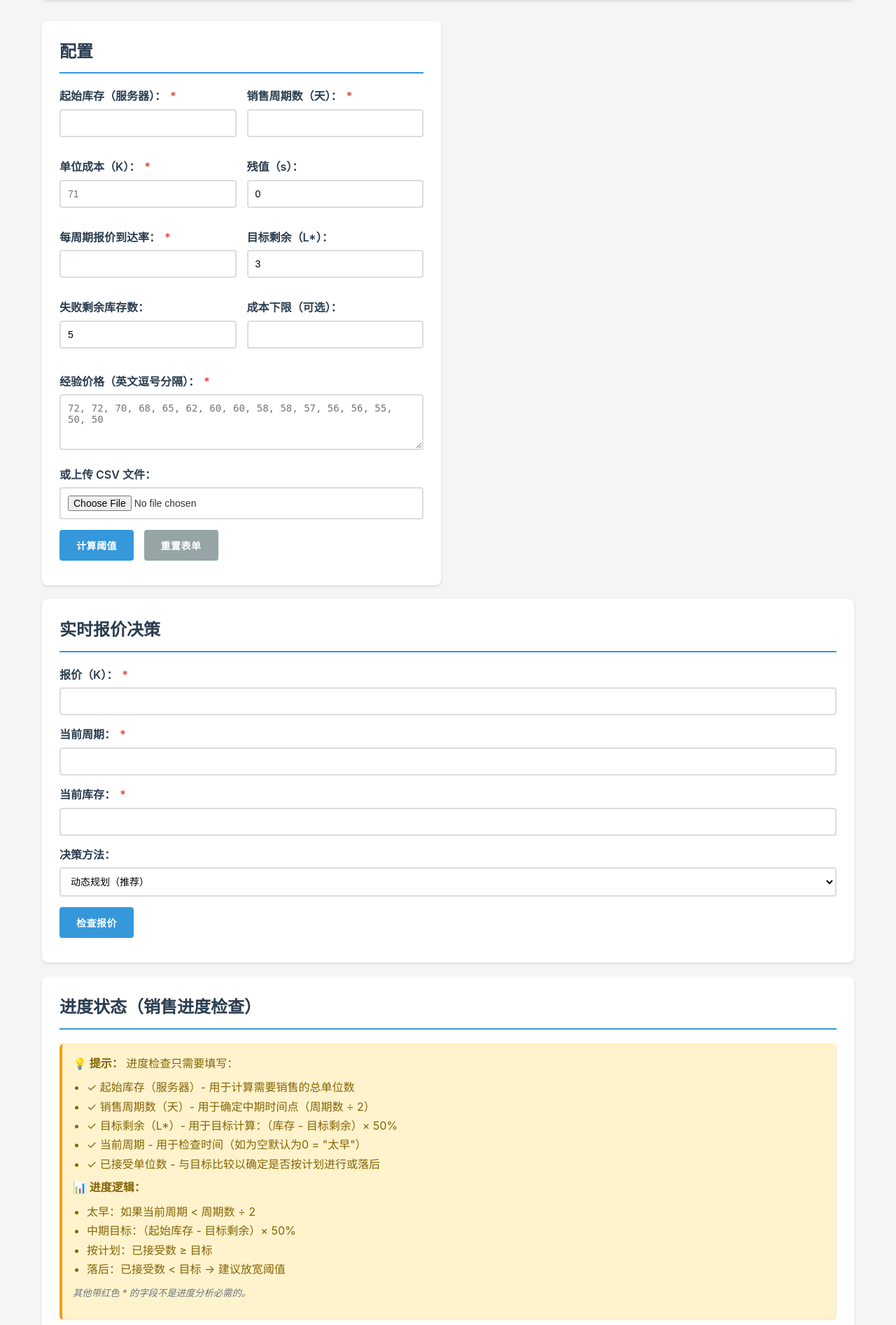
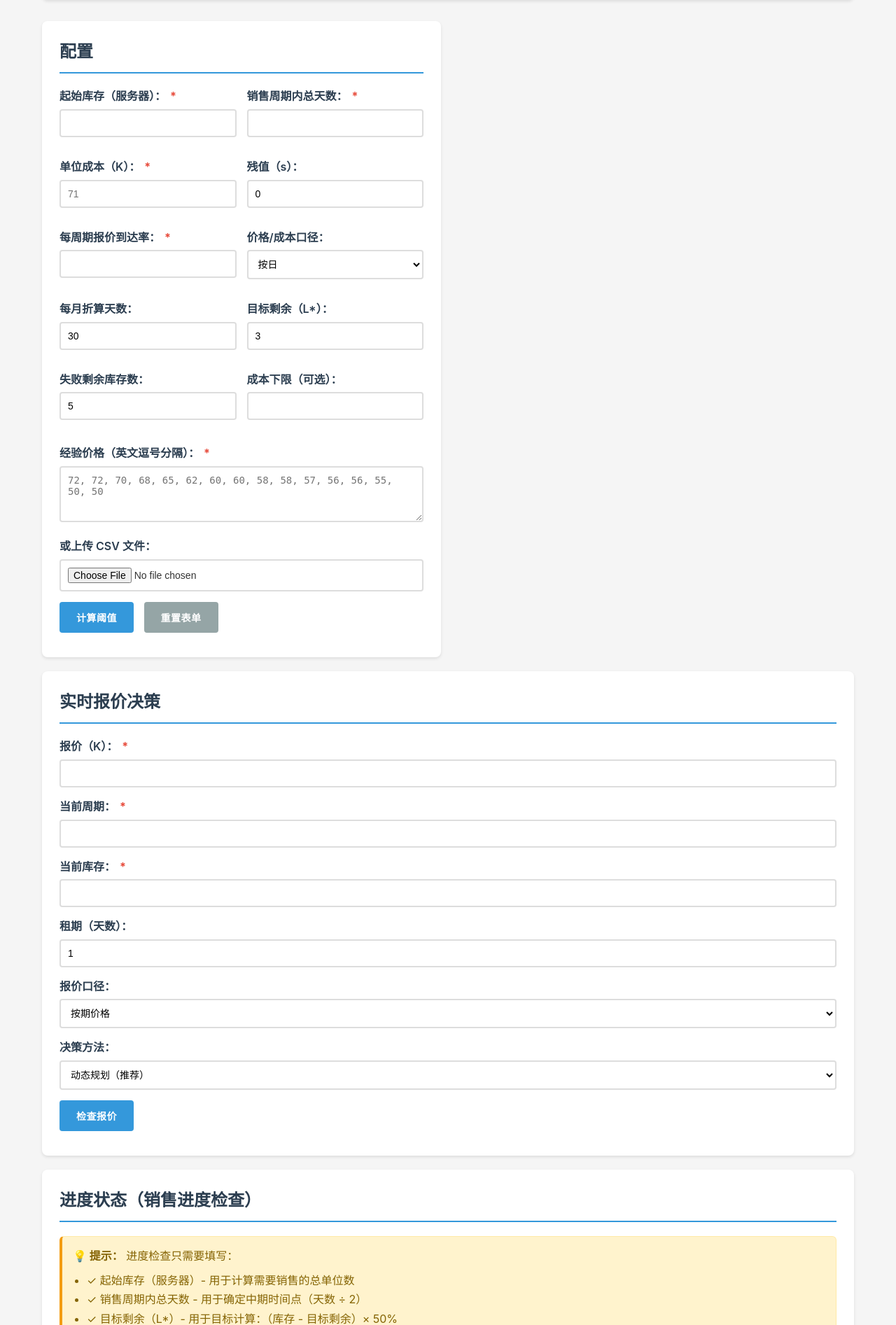
Before and after one commit to xlzhou/rental_threshold_calculator, a Flask app: page / in a window 1280 px wide. Shown: the part 175-2068 px from the top of the page at 70% size. Run offline with Flask 2, Linux system fonts and the light colour scheme.

Commit message:
Add Rental Duration

```diff
--- a/app.py
+++ b/app.py
@@ -38,25 +38,37 @@ def calculate_threshold():
     try:
         data = request.get_json()
 
-        # Create configuration with flexible cost floor for dynamic programming
+        # Create configuration with cost floor (default to cost to avoid 0-threshold surprises)
         cost_floor = data.get('cost_floor')
         if cost_floor is None:
-            # Allow sub-cost acceptance for better dynamic optimization
-            cost_floor = 0.0  # Or even negative: -float('inf') for no floor
+            cost_floor = data['cost']
+
+        # Unit handling
+        unit = data.get('unit', 'per_day')
+        days_per_month = int(data.get('days_per_month', 30) or 30)
+
+        # Convert prices/costs to per-day if inputs are monthly
+        c = data['cost']
+        cost_floor_input = cost_floor
+        prices_in = list(data['prices'])
+        if unit == 'per_month':
+            c = c / days_per_month
+            cost_floor_input = cost_floor_input / days_per_month if cost_floor_input is not None else None
+            prices_in = [p / days_per_month for p in prices_in]
 
         config = RentalConfig(
             X=data['inventory'],
             T=data['periods'],
-            c=data['cost'],
+            c=c,
             s=data.get('salvage', 0.0),
             arrival_rate=data['arrival_rate'],
             target_leftover=data.get('target_leftover', 3),
             failure_threshold=data.get('failure_threshold', 5),
-            cost_floor=cost_floor
+            cost_floor=cost_floor_input
         )
 
         # Create price distribution
-        price_dist = PriceDistribution(data['prices'])
+        price_dist = PriceDistribution(prices_in)
 
         # Create calculator and compute results
         calculator = RentalThresholdCalculator(config, price_dist)
@@ -90,7 +102,9 @@ def calculate_threshold():
                 'initial_value': dynamic_result.value_function.get((0, config.X), 0),
                 'initial_bid_price': dynamic_result.bid_prices.get((0, config.X), 0),
                 'initial_threshold': dynamic_result.policy.get((0, config.X), 0)
-            }
+            },
+            'unit': unit,
+            'days_per_month': days_per_month
         }
 
         return jsonify(response)
@@ -106,6 +120,10 @@ def check_offer():
 
         # Recreate configuration and calculator
         config_data = data['config']
+        # Use unit information from original calculation
+        unit = config_data.get('unit', 'per_day')
+        days_per_month = int(config_data.get('days_per_month', 30) or 30)
+
         config = RentalConfig(
             X=config_data['inventory'],
             T=config_data['periods'],
@@ -149,11 +167,19 @@ def check_offer():
 
             # Make decision based on user choice
             use_dynamic = data.get('use_dynamic', True)  # Default to dynamic
+            # Convert per-period offer to per-day if needed
+            offer_price = data['offer_price']
+            offer_type = data.get('offer_type', 'per_period')
+            if offer_type == 'per_period' and unit == 'per_month':
+                offer_price = offer_price / days_per_month
+
             accept, rationale, margin = calculator.make_decision(
-                data['offer_price'],
+                offer_price,
                 current_period,
                 current_inventory,
-                use_dynamic=use_dynamic
+                use_dynamic=use_dynamic,
+                duration=data.get('duration', 1),
+                offer_type=offer_type
             )
 
         return jsonify({
@@ -174,6 +200,9 @@ def get_dynamic_threshold():
 
         # Recreate configuration and calculator
         config_data = data['config']
+        unit = config_data.get('unit', 'per_day')
+        days_per_month = int(config_data.get('days_per_month', 30) or 30)
+
         config = RentalConfig(
             X=config_data['inventory'],
             T=config_data['periods'],
@@ -185,7 +214,11 @@ def get_dynamic_threshold():
             cost_floor=config_data.get('cost_floor', 0.0)
         )
 
-        price_dist = PriceDistribution(data['prices'])
+        # Convert prices to per-day if needed
+        prices_in = data['prices']
+        if unit == 'per_month':
+            prices_in = [p / days_per_month for p in prices_in]
+        price_dist = PriceDistribution(prices_in)
         calculator = RentalThresholdCalculator(config, price_dist)
 
         # Get dynamic programming results
@@ -211,9 +244,16 @@ def get_dynamic_threshold():
 
         static_threshold = static_result.operational_cutoff
 
+        # SOBP thresholds for requested duration (defaults to 1)
+        duration = data.get('duration', 1)
+        sobp_per, sobp_total = calculator.compute_sobp_threshold(duration, current_period, current_inventory)
+
         return jsonify({
             'dynamic_threshold': dynamic_threshold if dynamic_threshold != float('inf') else 999999,
             'static_threshold': static_threshold,
+            'sobp_per_period_threshold': sobp_per,
+            'sobp_total_threshold': sobp_total,
+            'duration': duration,
             'current_period': current_period,
             'current_inventory': current_inventory,
             'is_end_condition': dynamic_threshold == float('inf'),
--- a/static/js/app.js
+++ b/static/js/app.js
@@ -63,6 +63,11 @@ class RentalCalculator {
         document.getElementById('current-inventory').addEventListener('input', () => {
             this.updateDynamicThreshold();
         });
+
+        const durationEl = document.getElementById('duration');
+        if (durationEl) {
+            durationEl.addEventListener('input', () => this.updateDynamicThreshold());
+        }
 
         // Language selector
         document.getElementById('language-selector').addEventListener('change', (e) => {
@@ -155,6 +160,8 @@ class RentalCalculator {
         const currentPeriod = parseInt(document.getElementById('current-period').value) || 0;
         const currentInventory = parseInt(document.getElementById('current-inventory').value) || this.results.config.inventory;
         const thresholdType = document.getElementById('threshold-type').value;
+        const duration = parseInt(document.getElementById('duration').value) || 1;
+        const offerType = document.getElementById('offer-type').value || 'per_period';
 
         if (isNaN(offerPrice)) {
             this.showError('Please enter a valid offer price');
@@ -175,7 +182,9 @@ class RentalCalculator {
                     offer_price: offerPrice,
                     current_period: currentPeriod,
                     current_inventory: currentInventory,
-                    use_dynamic: thresholdType === 'dynamic'
+                    use_dynamic: thresholdType === 'dynamic',
+                    duration: duration,
+                    offer_type: offerType
                 })
             });
 
@@ -183,6 +192,8 @@ class RentalCalculator {
 
             if (response.ok) {
                 this.displayOfferResult(data);
+                // Update thresholds (SOBP may depend on duration)
+                this.updateDynamicThreshold();
             } else {
                 this.showError('Offer check failed: ' + (data.error || 'Unknown error'));
             }
@@ -275,9 +286,10 @@ class RentalCalculator {
             if (response.ok) {
                 // Update the displayed threshold
                 const currency = this.getCurrencySymbol();
-                document.getElementById('operational-cutoff').textContent = `${currency}${data.new_threshold.toFixed(2)}`;
+                const scale = (this.results.unit === 'per_month') ? (this.results.days_per_month || 30) : 1;
+                document.getElementById('operational-cutoff').textContent = `${currency}${(data.new_threshold * scale).toFixed(2)}`;
                 this.results.static_analysis.operational_cutoff = data.new_threshold;
-                this.showSuccess('Threshold relaxed to ' + currency + data.new_threshold.toFixed(2));
+                this.showSuccess('Threshold relaxed to ' + currency + (data.new_threshold * scale).toFixed(2));
             } else {
                 this.showError('Failed to relax threshold: ' + (data.error || 'Unknown error'));
             }
@@ -293,6 +305,8 @@ class RentalCalculator {
             cost: parseFloat(document.getElementById('cost').value),
             salvage: parseFloat(document.getElementById('salvage').value) || 0,
             arrival_rate: parseFloat(document.getElementById('arrival-rate').value),
+            unit: (document.getElementById('price-unit') && document.getElementById('price-unit').value) || 'per_day',
+            days_per_month: parseInt(document.getElementById('days-per-month')?.value) || 30,
             target_leftover: parseInt(document.getElementById('target-leftover').value) || 3,
             failure_threshold: parseInt(document.getElementById('failure-threshold').value) || 5,
             cost_floor: parseFloat(document.getElementById('cost-floor').value) || null,
@@ -336,19 +350,20 @@ class RentalCalculator {
         const dynamic = data.dynamic_analysis;
         const config = data.config;
         const currency = this.getCurrencySymbol();
+        const scale = (data.unit === 'per_month') ? (data.days_per_month || 30) : 1;
 
         // Static analysis results
-        document.getElementById('optimal-threshold').textContent = `${currency}${results.threshold.toFixed(2)}`;
-        document.getElementById('operational-cutoff').textContent = `${currency}${results.operational_cutoff.toFixed(2)}`;
+        document.getElementById('optimal-threshold').textContent = `${currency}${(results.threshold * scale).toFixed(2)}`;
+        document.getElementById('operational-cutoff').textContent = `${currency}${(results.operational_cutoff * scale).toFixed(2)}`;
         document.getElementById('expected-accepts').textContent = results.expected_accepts.toFixed(1);
         document.getElementById('expected-leftover').textContent = results.expected_leftover.toFixed(1);
-        document.getElementById('conditional-mean-price').textContent = `${currency}${results.conditional_mean_price.toFixed(2)}`;
+        document.getElementById('conditional-mean-price').textContent = `${currency}${(results.conditional_mean_price * scale).toFixed(2)}`;
         document.getElementById('expected-profit').textContent = `${currency}${results.expected_profit.toFixed(2)}`;
 
         // Dynamic analysis results
         document.getElementById('initial-value').textContent = `${currency}${dynamic.initial_value.toFixed(2)}`;
-        document.getElementById('initial-bid-price').textContent = `${currency}${dynamic.initial_bid_price.toFixed(2)}`;
-        document.getElementById('initial-threshold').textContent = `${currency}${dynamic.initial_threshold.toFixed(2)}`;
+        document.getElementById('initial-bid-price').textContent = `${currency}${(dynamic.initial_bid_price * scale).toFixed(2)}`;
+        document.getElementById('initial-threshold').textContent = `${currency}${(dynamic.initial_threshold * scale).toFixed(2)}`;
 
         // Decision guidance
         this.displayDecisionGuidance(data);
@@ -370,14 +385,15 @@ class RentalCalculator {
         // Get current language and currency symbol
         const isZh = window.i18n && window.i18n.getCurrentLanguage() === 'zh';
         const currency = this.getCurrencySymbol();
+        const scale = (data.unit === 'per_month') ? (data.days_per_month || 30) : 1;
 
         const guidance = [
             isZh ?
-                `• 接受报价 ≥ ${currency}${results.operational_cutoff.toFixed(2)}（静态阈值）` :
-                `• Accept offers ≥ ${currency}${results.operational_cutoff.toFixed(2)} (static threshold)`,
+                `• 接受报价 ≥ ${currency}${(results.operational_cutoff * scale).toFixed(2)}（静态阈值）` :
+                `• Accept offers ≥ ${currency}${(results.operational_cutoff * scale).toFixed(2)} (static threshold)`,
             isZh ?
-                `• 接受报价 ≥ ${currency}${dynamic.initial_threshold.toFixed(2)}（动态阈值，t=0）` :
-                `• Accept offers ≥ ${currency}${dynamic.initial_threshold.toFixed(2)} (dynamic threshold, t=0)`,
+                `• 接受报价 ≥ ${currency}${(dynamic.initial_threshold * scale).toFixed(2)}（动态阈值，t=0）` :
+                `• Accept offers ≥ ${currency}${(dynamic.initial_threshold * scale).toFixed(2)} (dynamic threshold, t=0)`,
             isZh ?
                 `• 目标销售量：${targetSellThrough} 个单位` :
                 `• Target sell-through: ${targetSellThrough} units`,
@@ -404,6 +420,9 @@ class RentalCalculator {
 
         const currentPeriod = parseInt(document.getElementById('current-period').value) || 0;
         const currentInventory = parseInt(document.getElementById('current-inventory').value) || this.results.config.inventory;
+        const duration = parseInt(document.getElementById('duration').value) || 1;
+        const currency = this.getCurrencySymbol();
+        const scale = (this.results.unit === 'per_month') ? (this.results.days_per_month || 30) : 1;
 
         try {
             const response = await fetch('/api/get-dynamic-threshold', {
@@ -415,22 +434,27 @@ class RentalCalculator {
                     config: this.results.config,
                     prices: this.results.prices,
                     current_period: currentPeriod,
-                    current_inventory: currentInventory
+                    current_inventory: currentInventory,
+                    duration: duration
                 })
             });
 
             const data = await response.json();
 
             if (response.ok) {
-                const currency = this.getCurrencySymbol();
                 if (data.is_end_condition) {
                     document.getElementById('current-threshold').textContent = 'No offers accepted';
                     document.getElementById('current-threshold').style.color = '#e74c3c';
                 } else {
-                    document.getElementById('current-threshold').textContent = `${currency}${data.dynamic_threshold.toFixed(2)}K`;
+                    // Display SOBP per-period threshold as the primary current threshold for the selected D
+                    document.getElementById('current-threshold').textContent = `${currency}${(data.sobp_per_period_threshold * scale).toFixed(2)}`;
                     document.getElementById('current-threshold').style.color = '#3498db';
                 }
-                document.getElementById('static-comparison').textContent = `${currency}${data.static_threshold.toFixed(2)}K`;
+                document.getElementById('static-comparison').textContent = `${currency}${(data.static_threshold * scale).toFixed(2)}`;
+                const sobpPer = document.getElementById('sobp-per-threshold');
+                const sobpTot = document.getElementById('sobp-total-threshold');
+                if (sobpPer) sobpPer.textContent = `${currency}${(data.sobp_per_period_threshold * scale).toFixed(2)} (D=${data.duration})`;
+                if (sobpTot) sobpTot.textContent = `${currency}${data.sobp_total_threshold.toFixed(2)} (D=${data.duration})`;
 
                 // Update the info text with the message
                 const infoElement = document.querySelector('.threshold-info p:last-child small');
@@ -482,8 +506,11 @@ class RentalCalculator {
 
         // Translate margin text
         const currency = this.getCurrencySymbol();
+        const scale = (this.results && this.results.unit === 'per_month') ? (this.results.days_per_month || 30) : 1;
+        const selectedOfferType = document.getElementById('offer-type') ? document.getElementById('offer-type').value : 'per_period';
+        const marginValue = (selectedOfferType === 'per_period') ? (data.margin * scale) : data.margin;
         const marginDisplay = data.margin > 0 ?
-            (isZh ? `利润：${currency}${data.margin.toFixed(2)}` : `Margin: ${currency}${data.margin.toFixed(2)}`) : '';
+            (isZh ? `利润：${currency}${marginValue.toFixed(2)}` : `Margin: ${currency}${marginValue.toFixed(2)}`) : '';
         marginText.textContent = marginDisplay;
 
         // The container is already visible, no need to show individually
--- a/static/js/i18n.js
+++ b/static/js/i18n.js
@@ -13,10 +13,14 @@ class I18n {
                 // Configuration Section
                 'configuration': 'Configuration',
                 'starting_inventory': 'Starting Inventory (servers):',
-                'number_of_periods': 'Number of Periods (days):',
+                'number_of_periods': 'Horizon Length (days):',
                 'unit_cost': 'Unit Cost (K):',
                 'salvage_value': 'Salvage Value (s):',
                 'arrival_rate': 'Arrival Rate (per period):',
+                'price_unit': 'Price/Cost Unit:',
+                'per_day': 'Per-day',
+                'per_month': 'Per-month',
+                'days_per_month': 'Days per month:',
                 'target_leftover': 'Target Leftover (L*):',
                 'failure_threshold': 'Failure Threshold:',
                 'cost_floor': 'Cost Floor (optional):',
@@ -51,12 +55,18 @@ class I18n {
                 'offer_price': 'Offer Price (K):',
                 'current_period': 'Current Period:',
                 'current_inventory': 'Current Inventory:',
+                'rental_duration': 'Rental Duration (periods):',
+                'offer_type': 'Offer Type:',
+                'per_period': 'Per-period price',
+                'total_price': 'Total price',
                 'decision_method': 'Decision Method:',
                 'dynamic_programming_recommended': 'Dynamic Programming (Recommended)',
                 'static_threshold': 'Static Threshold',
                 'check_offer': 'Check Offer',
                 'current_dynamic_threshold': 'Current Dynamic Threshold',
                 'threshold_current_state': 'Threshold for current state:',
+                'sobp_threshold_per': 'SOBP per-period (D):',
+                'sobp_threshold_total': 'SOBP total (D):',
                 'static_comparison': 'Static threshold:',
                 'threshold_auto_update': 'Threshold updates automatically based on current period and inventory',
                 'decision': 'Decision:',
@@ -67,7 +77,7 @@ class I18n {
                 'pacing_hint_title': '💡 Hint:',
                 'pacing_hint_text': 'For pacing check, you only need to fill:',
                 'pacing_hint_inventory': '✓ Starting Inventory (servers) - Used to calculate total units that need to be sold',
-                'pacing_hint_periods': '✓ Number of Periods (days) - Used to determine mid-horizon timing (periods ÷ 2)',
+                'pacing_hint_periods': '✓ Horizon Length (days) - Used to determine mid-horizon timing (days ÷ 2)',
                 'pacing_hint_leftover': '✓ Target Leftover (L*) - Used in target calculation: (Inventory - Target Leftover) × 50%',
                 'pacing_hint_period': '✓ Current Period - Used to check timing (defaults to 0 if empty = "too early")',
                 'pacing_hint_accepted': '✓ Accepted Units So Far - Compared against target to determine if on track or behind',
@@ -101,7 +111,7 @@ class I18n {
                 // Configuration Section
                 'configuration': '配置',
                 'starting_inventory': '起始库存（服务器）：',
-                'number_of_periods': '销售周期数（天）：',
+                'number_of_periods': '销售周期内总天数：',
                 'unit_cost': '单位成本（K）：',
                 'salvage_value': '残值（s）：',
                 'arrival_rate': '每周期报价到达率：',
@@ -137,14 +147,24 @@ class I18n {
                 // Live Offer Decision
                 'live_offer_decision': '实时报价决策',
                 'offer_price': '报价（K）：',
+                'price_unit': '价格/成本口径：',
+                'per_day': '按日',
+                'per_month': '按月',
+                'days_per_month': '每月折算天数：',
                 'current_period': '当前周期：',
                 'current_inventory': '当前库存：',
+                'rental_duration': '租期（天数）：',
+                'offer_type': '报价口径：',
+                'per_period': '按期价格',
+                'total_price': '整单总价',
                 'decision_method': '决策方法：',
                 'dynamic_programming_recommended': '动态规划（推荐）',
                 'static_threshold': '静态阈值',
                 'check_offer': '检查报价',
                 'current_dynamic_threshold': '当前动态阈值',
                 'threshold_current_state': '当前状态的阈值：',
+                'sobp_threshold_per': 'SOBP 每期阈值（D）：',
+                'sobp_threshold_total': 'SOBP 整单阈值（D）：',
                 'static_comparison': '静态阈值：',
                 'threshold_auto_update': '阈值基于当前周期和库存自动更新',
                 'decision': '决策：',
@@ -155,7 +175,7 @@ class I18n {
                 'pacing_hint_title': '💡 提示：',
                 'pacing_hint_text': '进度检查只需要填写：',
                 'pacing_hint_inventory': '✓ 起始库存（服务器）- 用于计算需要销售的总单位数',
-                'pacing_hint_periods': '✓ 销售周期数（天）- 用于确定中期时间点（周期数 ÷ 2）',
+                'pacing_hint_periods': '✓ 销售周期内总天数 - 用于确定中期时间点（天数 ÷ 2）',
                 'pacing_hint_leftover': '✓ 目标剩余（L*）- 用于目标计算：（库存 - 目标剩余）× 50%',
                 'pacing_hint_period': '✓ 当前周期 - 用于检查时间（如为空默认为0 = "太早"）',
                 'pacing_hint_accepted': '✓ 已接受单位数 - 与目标比较以确定是否按计划进行或落后',
--- a/templates/index.html
+++ b/templates/index.html
@@ -51,6 +51,19 @@
                     <div class="form-group">
                         <label for="arrival-rate"><span data-i18n="arrival_rate">Arrival Rate (per period):</span> <span class="required">*</span></label>
                         <input type="number" id="arrival-rate" name="arrival-rate" step="0.1" min="0.1" required>
+                    </div>
+
+                    <div class="form-group">
+                        <label for="price-unit" data-i18n="price_unit">Price/Cost Unit:</label>
+                        <select id="price-unit" name="price-unit">
+                            <option value="per_day" data-i18n="per_day">Per-day</option>
+                            <option value="per_month" data-i18n="per_month">Per-month</option>
+                        </select>
+                    </div>
+
+                    <div class="form-group">
+                        <label for="days-per-month" data-i18n="days_per_month">Days per month:</label>
+                        <input type="number" id="days-per-month" name="days-per-month" min="1" value="30">
                     </div>
 
                     <div class="form-group">
@@ -172,6 +185,19 @@
                 </div>
 
                 <div class="form-group">
+                    <label for="duration"><span data-i18n="rental_duration">Rental Duration (periods):</span></label>
+                    <input type="number" id="duration" name="duration" min="1" value="1">
+                </div>
+
+                <div class="form-group">
+                    <label for="offer-type" data-i18n="offer_type">Offer Type:</label>
+                    <select id="offer-type" name="offer-type">
+                        <option value="per_period" data-i18n="per_period">Per-period price</option>
+                        <option value="total" data-i18n="total_price">Total price</option>
+                    </select>
+                </div>
+
+                <div class="form-group">
                     <label for="threshold-type" data-i18n="decision_method">Decision Method:</label>
                     <select id="threshold-type" name="threshold-type">
                         <option value="dynamic" data-i18n="dynamic_programming_recommended">Dynamic Programming (Recommended)</option>
@@ -186,6 +212,8 @@
                         <h3 data-i18n="current_dynamic_threshold">Current Dynamic Threshold</h3>
                         <div class="threshold-info">
                             <p><strong data-i18n="threshold_current_state">Threshold for current state:</strong> <span id="current-threshold">-</span></p>
+                            <p><strong data-i18n="sobp_threshold_per">SOBP per-period (D):</strong> <span id="sobp-per-threshold">-</span></p>
+                            <p><strong data-i18n="sobp_threshold_total">SOBP total (D):</strong> <span id="sobp-total-threshold">-</span></p>
                             <p><strong data-i18n="static_comparison">Static threshold:</strong> <span id="static-comparison">-</span></p>
                             <p><small data-i18n="threshold_auto_update">Threshold updates automatically based on current period and inventory</small></p>
                         </div>
```
